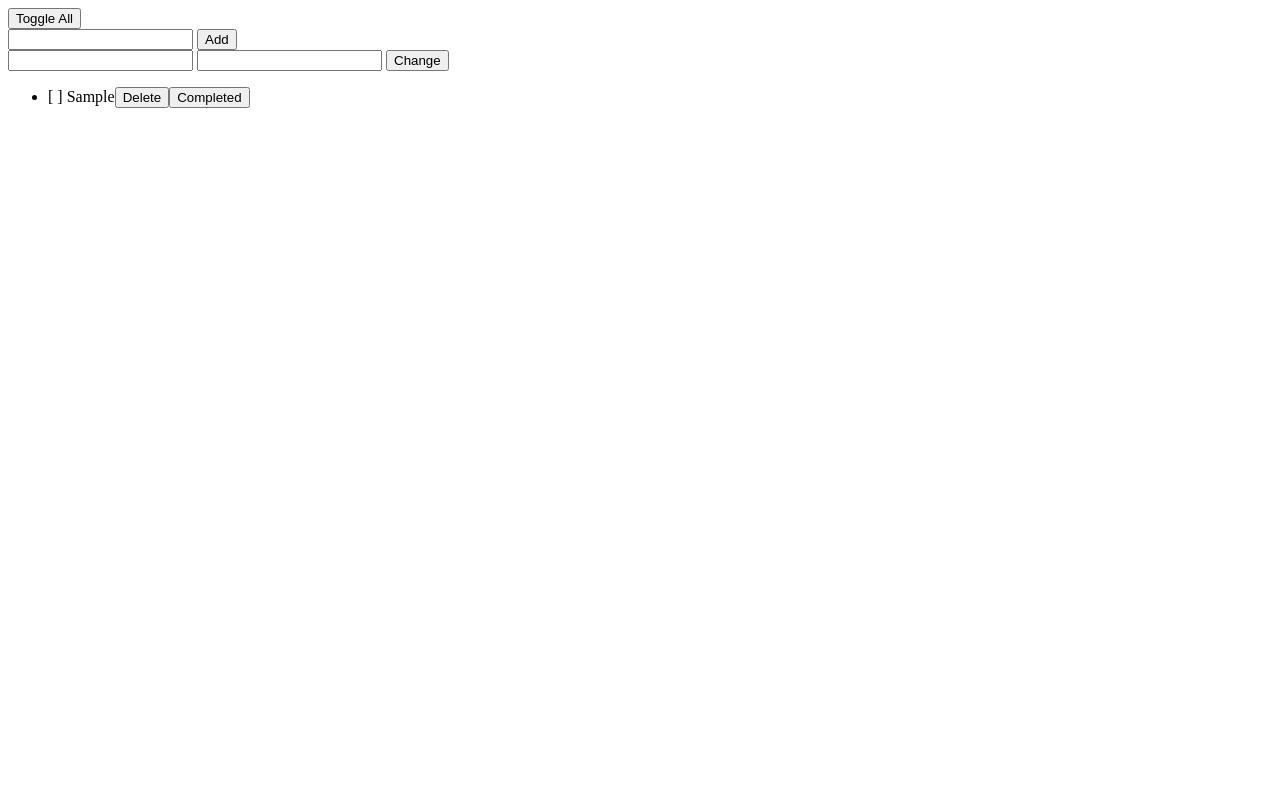
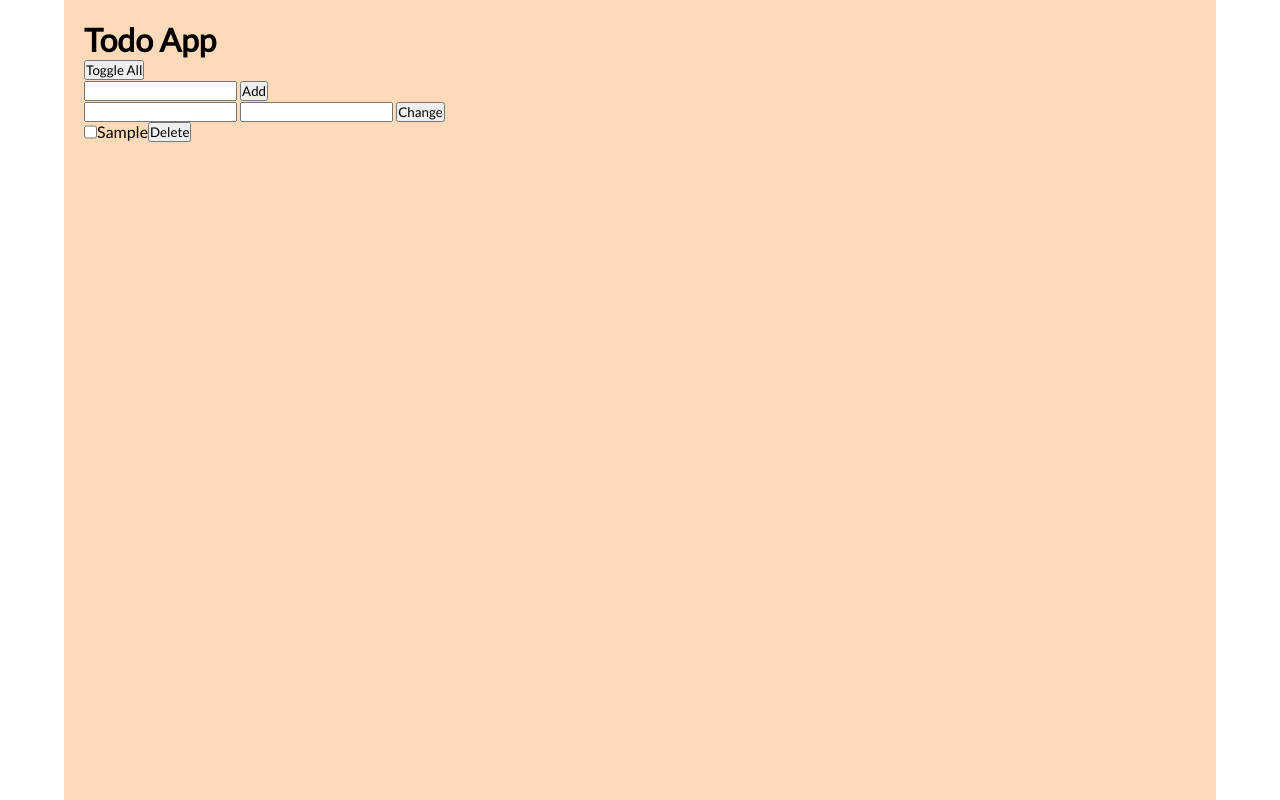
Before and after one commit to fejkens/todoApp, a plain HTML site: page index.html in a window 1280 px wide. Both pictures are taken after typing "Sample" into the empty fields and a click on the button "Add". Drawn offline with Linux system fonts and the light colour scheme.

Commit message:
Replaced complete buttons with checkboxes and added styling

```diff
--- a/index.html
+++ b/index.html
@@ -3,8 +3,14 @@
 <head>
     <meta charset="utf-8">
     <title>Todo App</title>
+    <link href="style.css" type="text/css" rel="stylesheet">
+    <link href="https://fonts.googleapis.com/css?family=Lato&display=swap" rel="stylesheet">
 </head>
 <body>
+    <div id="todoApp">
+
+        <h1>Todo App</h1>
+
         <div>
             <button type="button" id="toggleAll">Toggle All</button>
         </div>
@@ -24,6 +30,8 @@
 
         </ul>
 
+    </div>
+
         <script src="scripts.js" type="text/javascript"></script>
 </body>
 </html>
--- a/scripts.js
+++ b/scripts.js
@@ -68,16 +68,32 @@ display.displayTodos = function() {
     todosList.innerHTML = "";
     todos.todos.forEach(function (elem, i) {
         let todosLi = document.createElement("li");
+        let todosCheckbox = document.createElement("input");
+        let todoText = document.createElement("p");
+
+        todoText.innerHTML = elem.todoText;
+        todosCheckbox.type = "checkbox";
         todosLi.id = "todoId" + i;
 
+        todosCheckbox.addEventListener("change", function() {
+            if (todosCheckbox.checked === true) {
+                todos.todos[i].completed = true;
+            } else {
+                todos.todos[i].completed = false;
+            }
+            display.displayTodos();
+        });
+
+        todosLi.appendChild(todosCheckbox);
+        todosLi.appendChild(todoText);
+
         if (elem.completed) {
-            todosLi.innerHTML = "[X] " + elem.todoText;
+            todosCheckbox.checked = true;
         } else {
-            todosLi.innerHTML = "[ ] " + elem.todoText;
+            todosCheckbox.checked = false;
         }
 
         todosLi.appendChild(display.createDeleteButton());
-        todosLi.appendChild(display.createCompletedButton());
         todosList.appendChild(todosLi);
     });
 }
@@ -95,17 +111,3 @@ display.createDeleteButton = function() {
 
     return deleteButton;
 };
-
-display.createCompletedButton = function() {
-    let completedButton = document.createElement("button");
-    completedButton.textContent = "Completed";
-    completedButton.className = "completedButton";
-
-    completedButton.addEventListener("click", function(event) {
-        let completedId = event.originalTarget.parentElement.id;
-        completedId = +completedId.slice(completedId.length - 1);
-        todos.toggleCompleted(completedId);
-    });
-
-    return completedButton;
-}
--- /dev/null
+++ b/style.css
@@ -0,0 +1,28 @@
+body, html, * {
+    box-sizing: border-box;
+    margin: 0;
+    padding: 0;
+    font-family: "Lato", sans-serif;
+}
+
+body, html {
+    height: 100%;
+    width: 100%;
+}
+
+body {
+    display: grid;
+    grid-template-columns: 5% 1fr 5%;
+}
+
+#todoApp {
+    grid-column: 2 / 3;
+    padding: 20px;
+    background-color: peachpuff;
+    height: 100%;
+}
+
+#todosList li {
+    display: flex;
+    list-style: none;
+}
```
Lines whose indentation alone changed are shown as unchanged.
